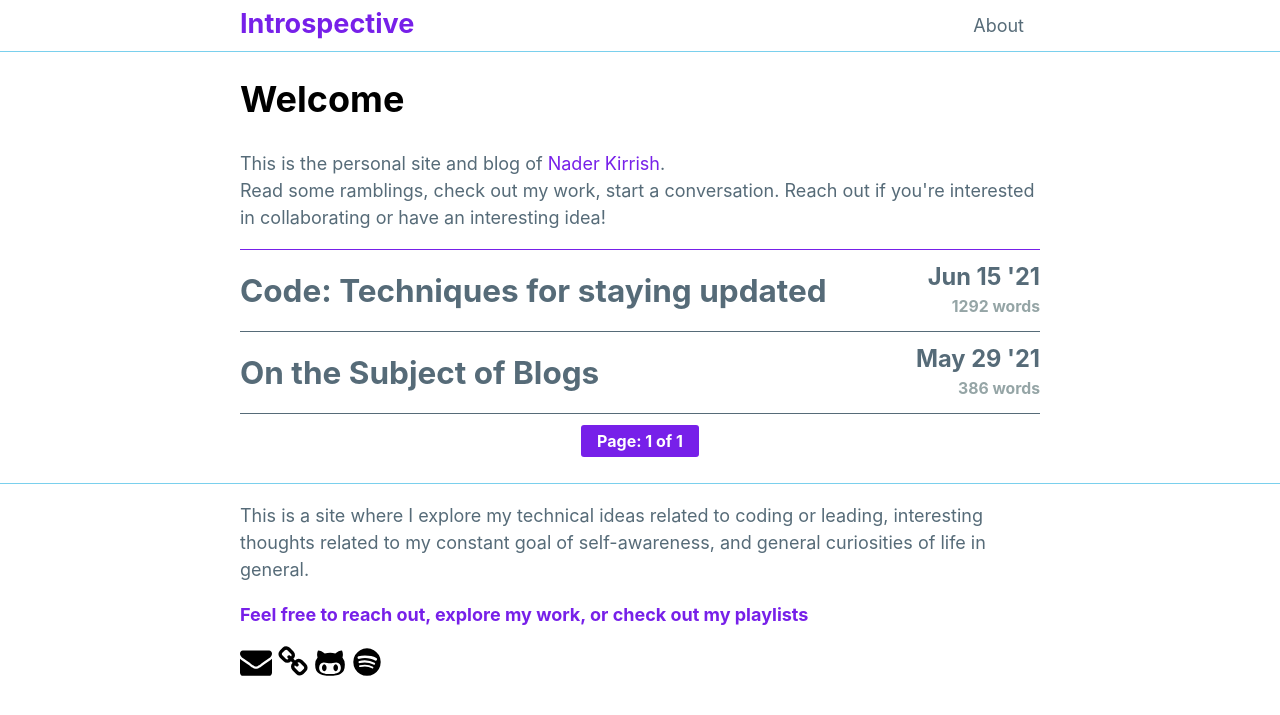
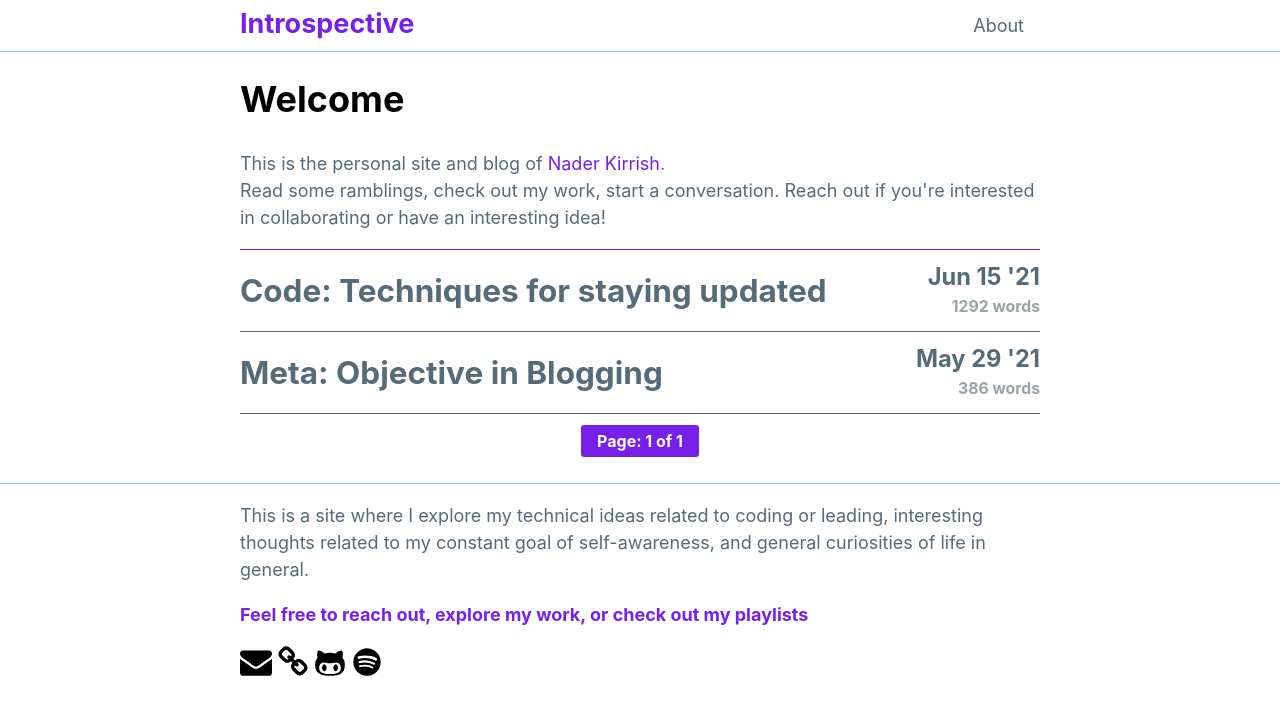
Before and after one commit to weblue/naders.page, a Jekyll site: the page built from index.html, in a window 1280 px wide. Shown: the top 715 px of the page. Built offline with Jekyll 4.4.1, drawn with Linux system fonts in a browser that asks for light colours; the list of posts is cut into pages by our own code.

Commit message:
Update 2021-05-28-On-subject-of-blogs.md

```diff
--- a/_posts/2021-05-28-On-subject-of-blogs.md
+++ b/_posts/2021-05-28-On-subject-of-blogs.md
@@ -1,6 +1,6 @@
 ---
 layout: post
-title:  "On the Subject of Blogs"
+title:  "Meta: Objective in Blogging"
 date:   2021-05-28 22:32:50 -0400
 categories: meta self
 ---
```
